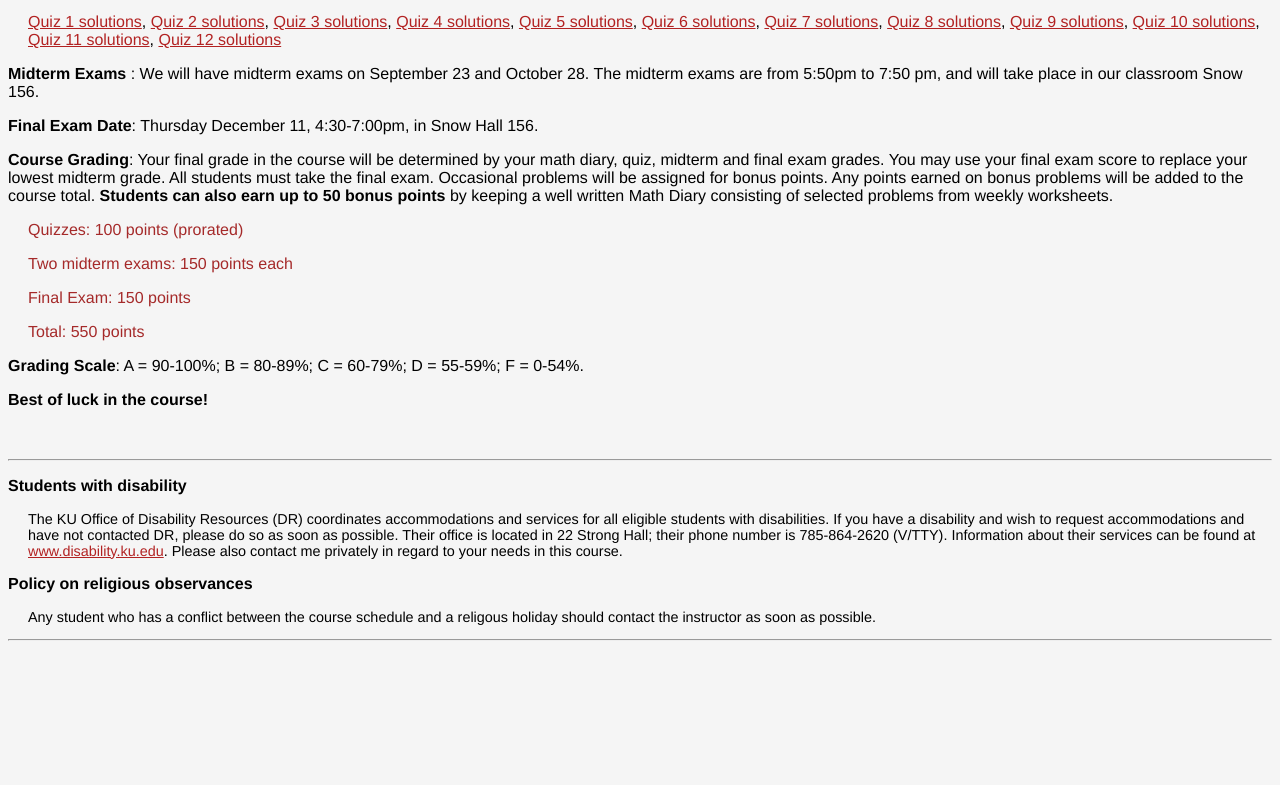
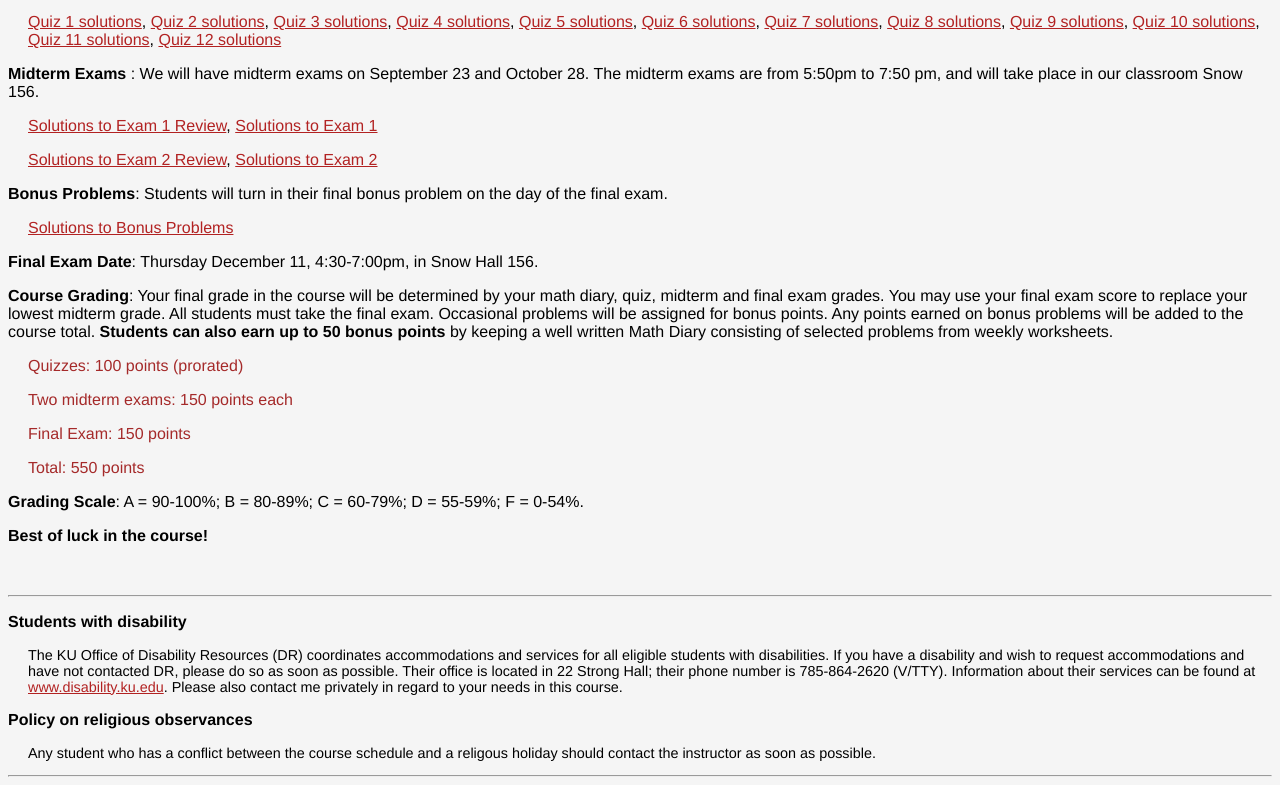
Before and after one commit to dlk53/dlk53.github.io, a plain HTML site: page Fall 2025 Math 147.html in a window 1280 px wide. Shown: the part 1050-1835 px from the top of the page. Before the commit the page ends 1699 px from the top, so only its background shows below. Drawn offline with Linux system fonts and the light colour scheme.

Commit message:
Add files via upload

```diff
--- a/Fall 2025 Math 147.html
+++ b/Fall 2025 Math 147.html
@@ -105,7 +105,7 @@ Check here for the weekly homework assignments:   <A href="Fall 2025 Homework.pd
 
 <P style="font-family:helvetica"><B>Midterm Exams </B>: We will have midterm exams on September 23 and October 28. The midterm exams are from 5:50pm to 7:50 pm, and will take place in our classroom Snow 156.
 
-<!--
+
 <p>
 <P  style="font-family:helvetica;margin-left:20px">
 <A href="2024 Solutions to Exam 1 review.pdf">Solutions to Exam 1 Review</font></A>,
@@ -118,13 +118,12 @@ Check here for the weekly homework assignments:   <A href="Fall 2025 Homework.pd
 
 
 
-<P style="font-family:helvetica"><B>Research Project</B>: Students will turn in their research project on the day of the final exam.
+<P style="font-family:helvetica"><B>Bonus Problems</B>: Students will turn in their final bonus problem on the day of the final exam.
 
 <p>
 <P  style="font-family:helvetica;margin-left:20px">
-<A href="Research Project.pdf">Spheres in Euclidean n-space</font></A>
+<A href="Bonus Problems.pdf">Solutions to Bonus Problems</font></A>
 
--->
 
 <P style="font-family:helvetica"><B>Final Exam Date</B>: Thursday December 11, 4:30-7:00pm, in Snow Hall 156.
 
```
Also changed, not shown: 1 other file.
